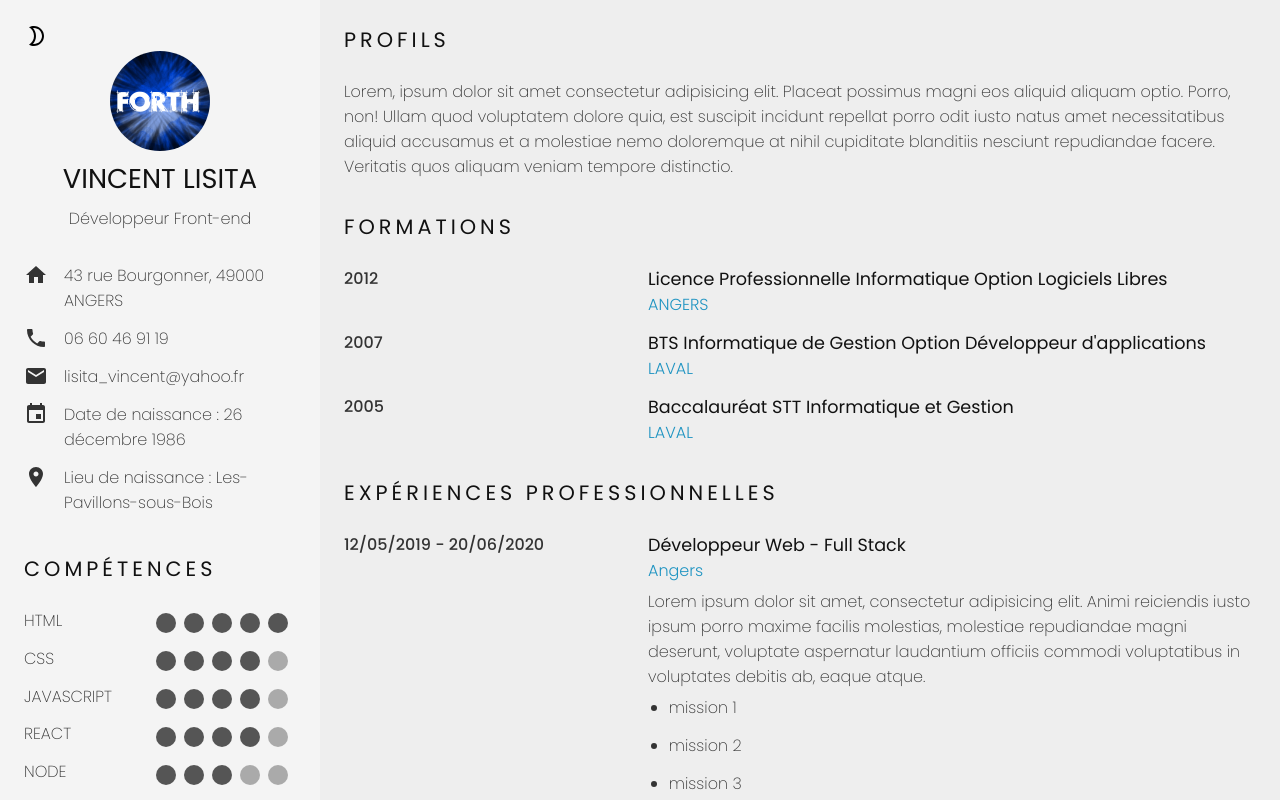
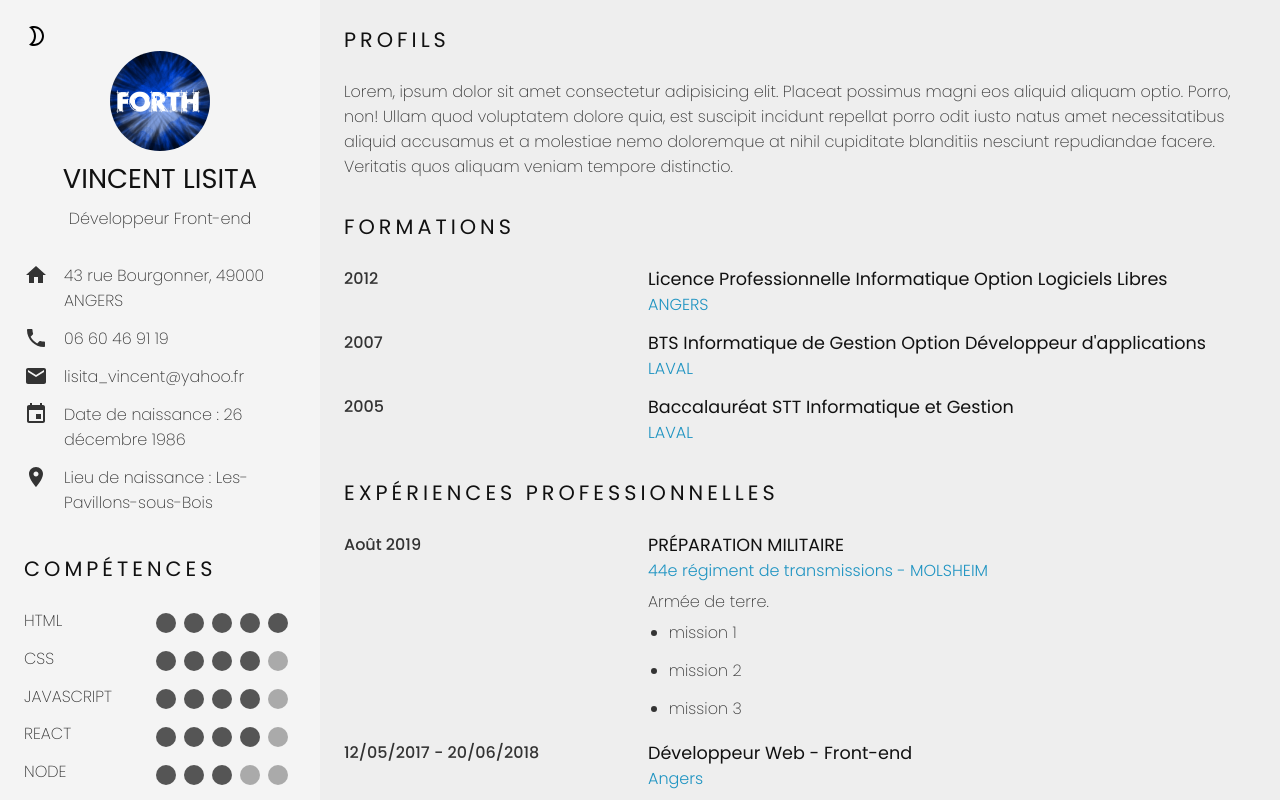
Before and after one commit to Alydiabira/CV-EN-LIGNE-AVEC-REACT.JS, a React (Vite) app: page / in a window 1280 px wide. Shown: the top 800 px of the page. Built offline with nearby package versions, Linux system fonts and the light colour scheme.

Commit message:
Update experiences.ts

```diff
--- a/src/data/experiences.ts
+++ b/src/data/experiences.ts
@@ -1,23 +1,23 @@
 const experiencesData = [
   {
-    title: "Développeur Web - Full Stack",
-    date: "12/05/2019 - 20/06/2020",
-    location: "Angers",
-    text: "Lorem ipsum dolor sit amet, consectetur adipisicing elit. Animi reiciendis iusto ipsum porro maxime facilis molestias, molestiae repudiandae magni deserunt, voluptate aspernatur laudantium officiis commodi voluptatibus in voluptates debitis ab, eaque atque.",
+    title: "PRÉPARATION MILITAIRE",
+    date: "Août 2019",
+    location: "44e régiment de transmissions - MOLSHEIM",
+    text: "Armée de terre.",
     missions: ["mission 1", "mission 2", "mission 3"],
   },
   {
     title: "Développeur Web - Front-end",
     date: "12/05/2017 - 20/06/2018",
     location: "Angers",
-    text: "Lorem ipsum dolor sit amet, consectetur adipisicing elit. Animi reiciendis iusto ipsum porro maxime facilis molestias, molestiae repudiandae magni deserunt, voluptate aspernatur laudantium officiis commodi voluptatibus in voluptates debitis ab, eaque atque.",
+    text: "Armée de terre.",
     missions: ["mission 1", "mission 2", "mission 3"],
   },
   {
     title: "Développeur Web - Front-end",
     date: "12/05/2017 - 20/06/2018",
     location: "Angers",
-    text: "Lorem ipsum dolor sit amet, consectetur adipisicing elit. Animi reiciendis iusto ipsum porro maxime facilis molestias, molestiae repudiandae magni deserunt, voluptate aspernatur laudantium officiis commodi voluptatibus in voluptates debitis ab, eaque atque.",
+    text: "Armée de terre.",
     missions: ["mission 1", "mission 2", "mission 3"],
   },
 ];
```
